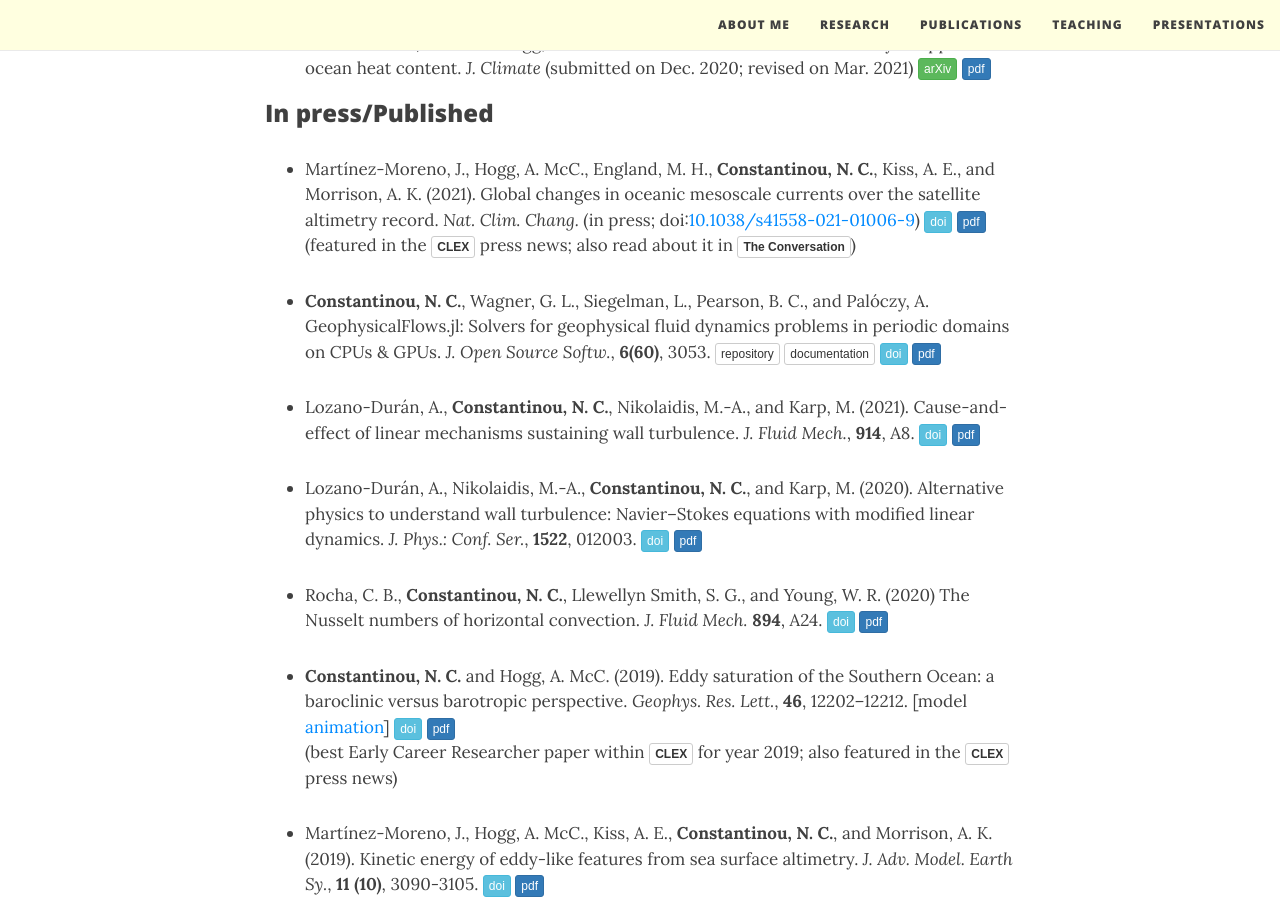
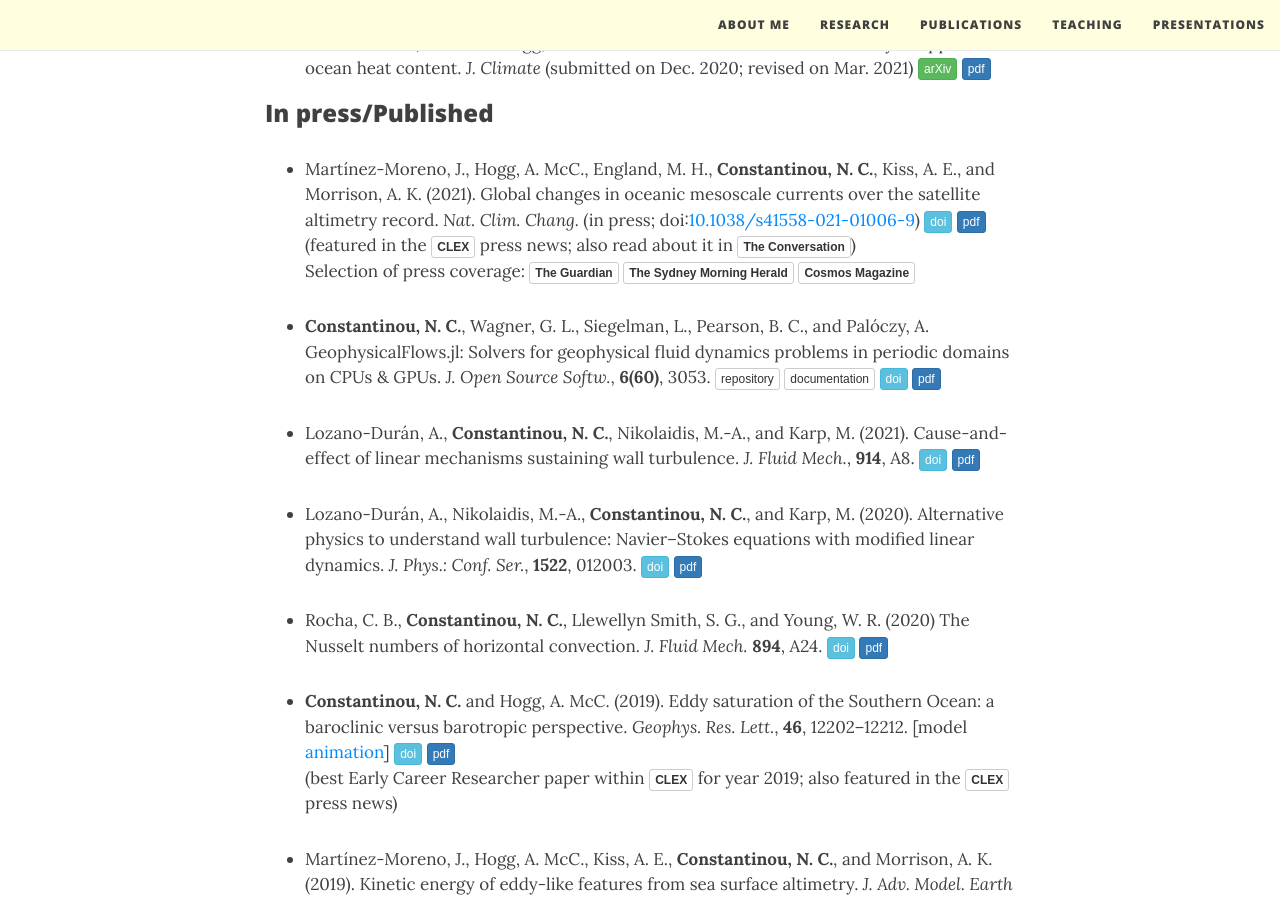
Before and after one commit to navidcy/navidcy.github.io, a Jekyll site: the page built from publications.md, in a window 1280 px wide and 900 px high, scrolled down 304 px. Built offline with Jekyll 4.4.1, drawn with Linux system fonts in a browser that asks for light colours; nearby versions of some CDN libraries; comment, search, counter and statistics services are not loaded.

Commit message:
adds some press pieces

```diff
--- a/publications.md
+++ b/publications.md
@@ -23,7 +23,8 @@ convection. _J. Fluid Mech._ (submitted on ...) [<span class="btn btn-success bt
 
 
 - Martínez-Moreno, J., Hogg, A. McC., England, M. H., **Constantinou, N. C.**, Kiss, A. E., and Morrison, A. K. (2021). Global changes in oceanic mesoscale currents over the satellite altimetry record. _Nat. Clim. Chang._ (in press; doi:[10.1038/s41558-021-01006-9](https://doi.org/10.1038/s41558-021-01006-9)) [<span class="btn btn-info btn-xs{{end}}" style="font-family:sans-serif;">doi</span>][global-eke-trends-doi]{:target="_blank"} [<span class="btn btn-primary btn-xs{{end}}" style="font-family:sans-serif;">pdf</span>][global-eke-trends] <span align="right" class='altmetric-embed' data-badge-type="2" data-condensed="true" data-hide-less-than="2" data-doi="10.1038/s41558-021-01006-9"></span> <br/>
-(featured in the [<span class="btn btn-default btn-xs{{end}}" style="font-family:sans-serif;"><b>CLEX</b></span>][globaleketrends-clexbrief]{:target="_blank"} press news; also read about it in [<span class="btn btn-default btn-xs{{end}}" style="font-family:sans-serif;"><b>The Conversation</b></span>][theconversation-globaleketrends]{:target="_blank"})
+(featured in the [<span class="btn btn-default btn-xs{{end}}" style="font-family:sans-serif;"><b>CLEX</b></span>][globaleketrends-clexbrief]{:target="_blank"} press news; also read about it in [<span class="btn btn-default btn-xs{{end}}" style="font-family:sans-serif;"><b>The Conversation</b></span>][theconversation-globaleketrends]{:target="_blank"})<br/>
+Selection of press coverage: [<span class="btn btn-default btn-xs{{end}}" style="font-family:sans-serif;"><b>The Guardian</b></span>](https://www.theguardian.com/environment/2021/apr/23/changes-to-giant-ocean-eddies-could-have-devastating-effects-globally){:target="_blank"} [<span class="btn btn-default btn-xs{{end}}" style="font-family:sans-serif;"><b>The Sydney Morning Herald</b></span>](https://www.smh.com.au/environment/climate-change/world-s-oceans-changing-as-currents-show-new-patterns-20210422-p57lcw.html){:target="_blank"} [<span class="btn btn-default btn-xs{{end}}" style="font-family:sans-serif;"><b>Cosmos Magazine</b></span>](https://cosmosmagazine.com/earth/oceans/energetic-ocean-eddies-on-the-rise/){:target="_blank"}
 
 
 - **Constantinou, N. C.**, Wagner, G. L., Siegelman, L., Pearson, B. C., and Palóczy, A. GeophysicalFlows.jl: Solvers for geophysical fluid dynamics problems in periodic domains on CPUs & GPUs. _J. Open Source Softw._, **6(60)**, 3053. [<span class="btn btn-default btn-xs{{end}}" style="font-family:sans-serif;">repository</span>][GeophysicalFlows-repo]{:target="_blank"} [<span class="btn btn-default btn-xs{{end}}" style="font-family:sans-serif;">documentation</span>][GeophysicalFlows-docs]{:target="_blank"} [<span class="btn btn-info btn-xs{{end}}" style="font-family:sans-serif;">doi</span>][geophysicalflows-doi]{:target="_blank"} [<span class="btn btn-primary btn-xs{{end}}" style="font-family:sans-serif;">pdf</span>][geophysicalflows] <span align="right" class='altmetric-embed' data-badge-type="2" data-condensed="true" data-hide-less-than="2" data-doi="10.21105/joss.03053"></span> <br/>
```
